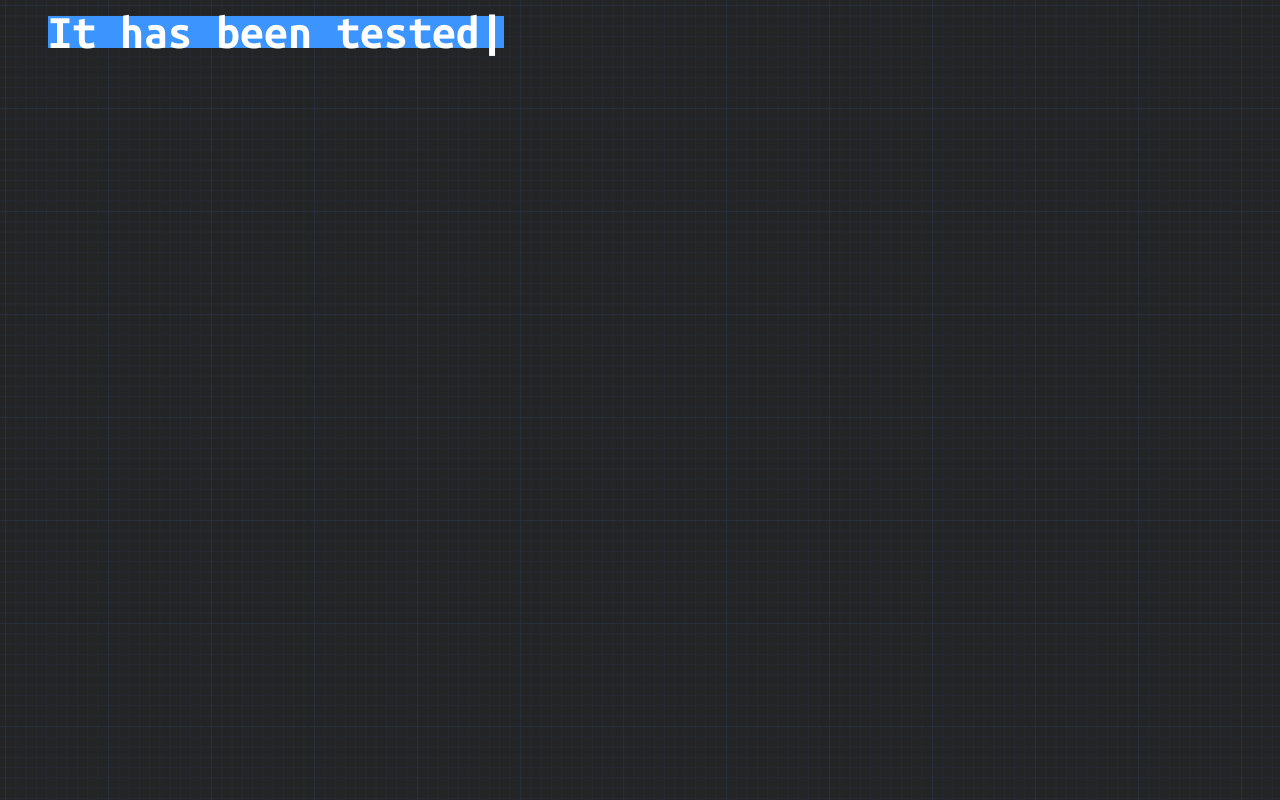
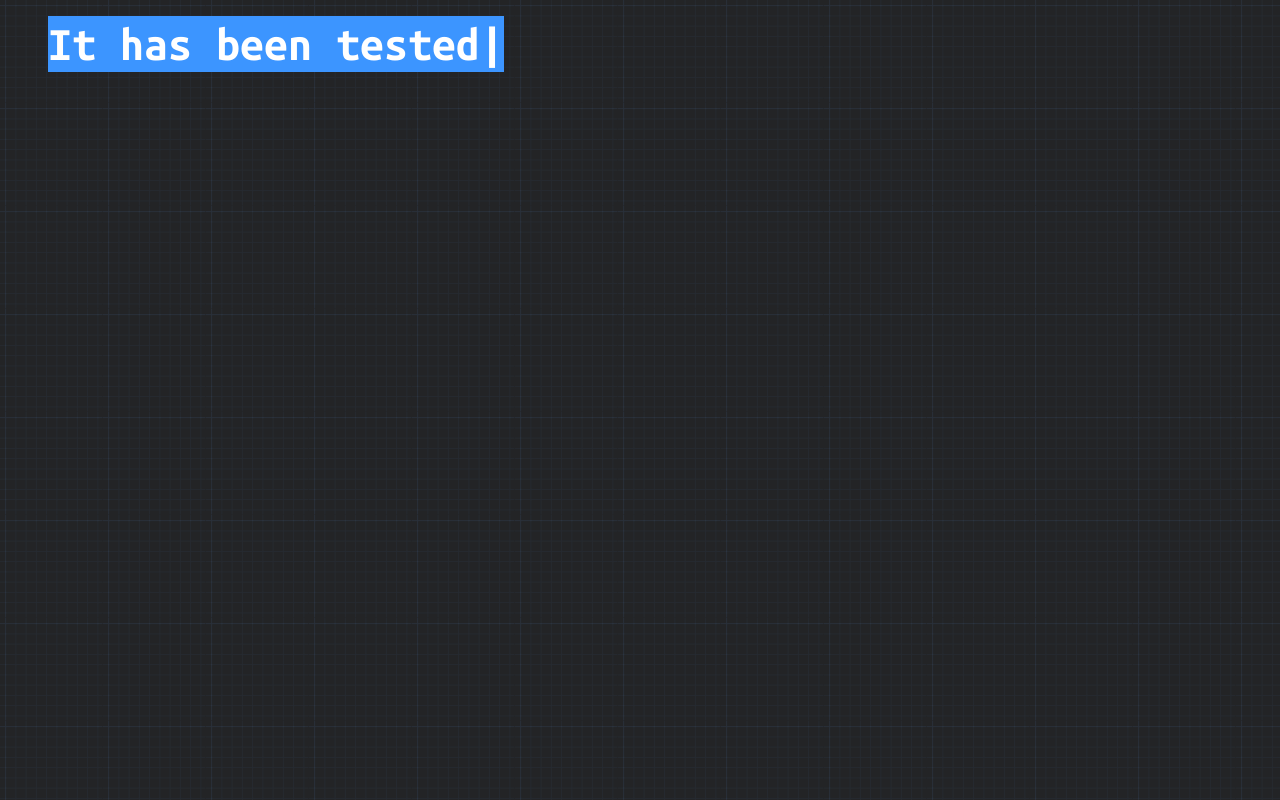
Before and after one commit to NurfitraPujo/nurfitrapujo.com, a Next.js app: page / in a window 1280 px wide. Built offline with nearby package versions, Linux system fonts and the light colour scheme.

Commit message:
fix: LiveText lineheight too small

```diff
--- a/src/styles/components/LiveText.css
+++ b/src/styles/components/LiveText.css
@@ -1,6 +1,6 @@
 @layer components {
   .live-text {
-    @apply text-white bg-blue font-bold text-[48px];
+    @apply text-white bg-blue font-bold text-[48px] leading-[56px];
   }
 
   .live-text:after {
```
